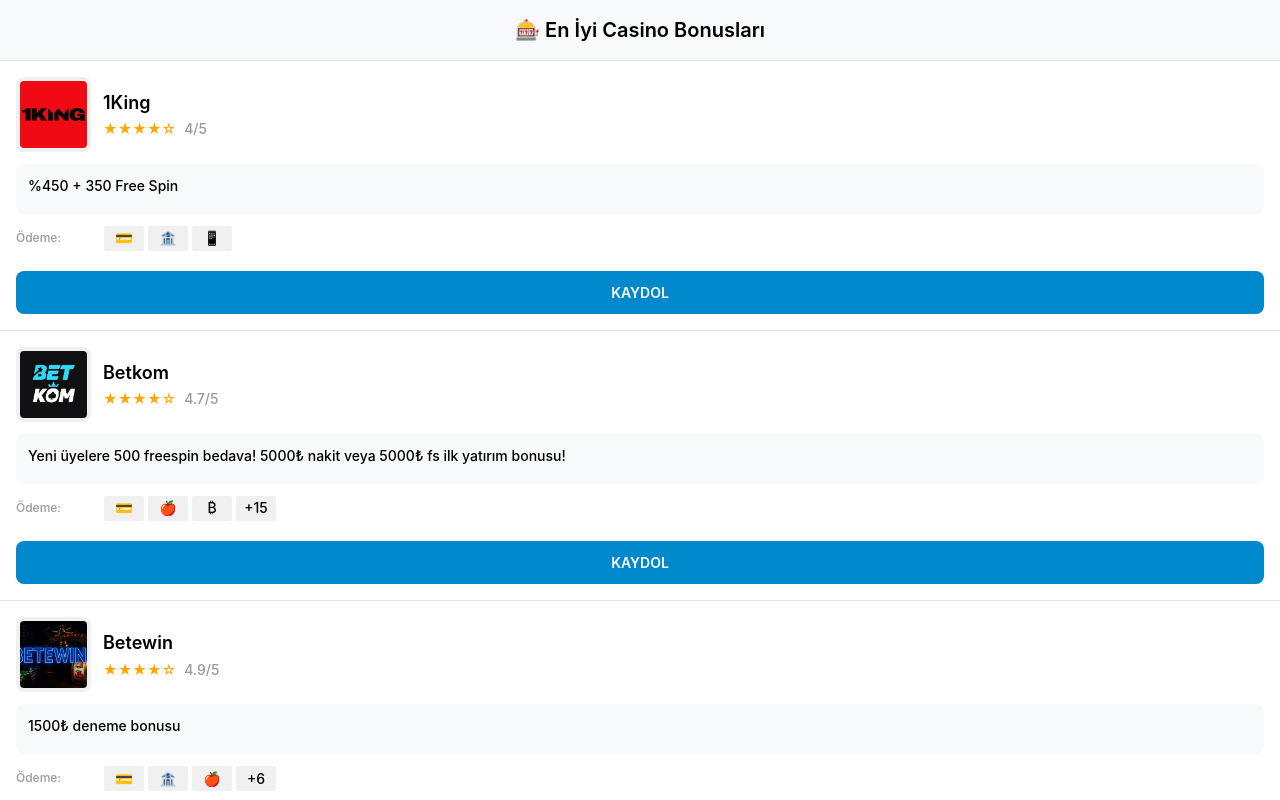
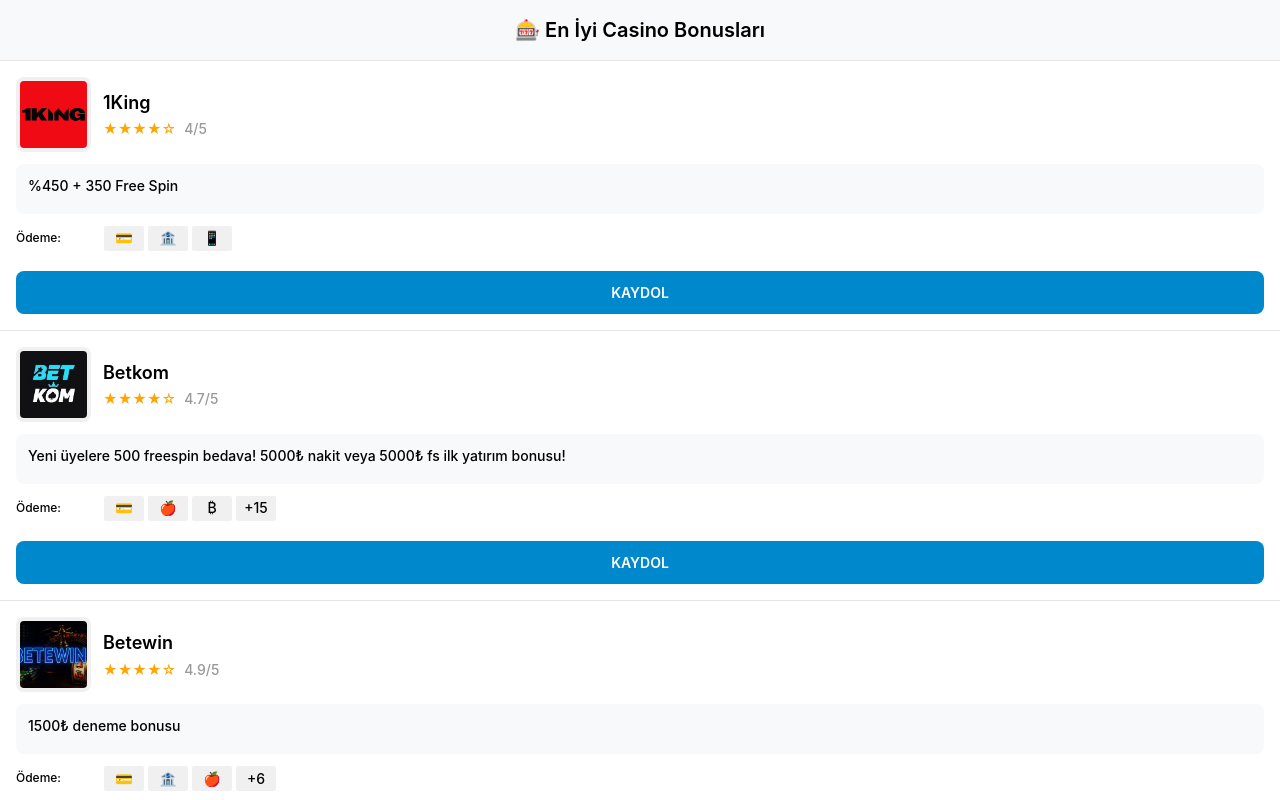
Before and after one commit to kl4yness/bonuslar, a plain HTML site: page index.html in a window 1280 px wide. Shown: the top 800 px of the page. Drawn offline with Linux system fonts and the light colour scheme.

Commit message:
Update index.html

```diff
--- a/index.html
+++ b/index.html
@@ -124,7 +124,7 @@
 
       .payment-label {
         font-size: 12px;
-        color: var(--tg-theme-hint-color, #999999);
+        color: var(--tg-theme-hint-color, #000);
         min-width: 80px;
       }
 
```
